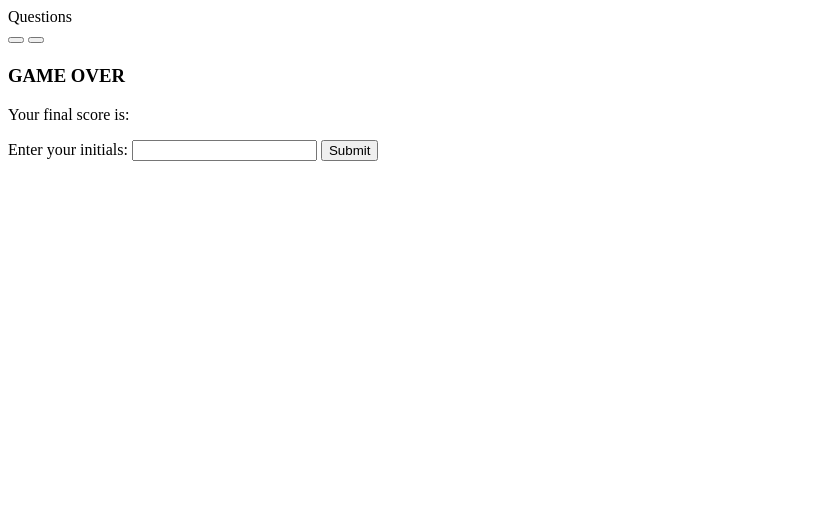
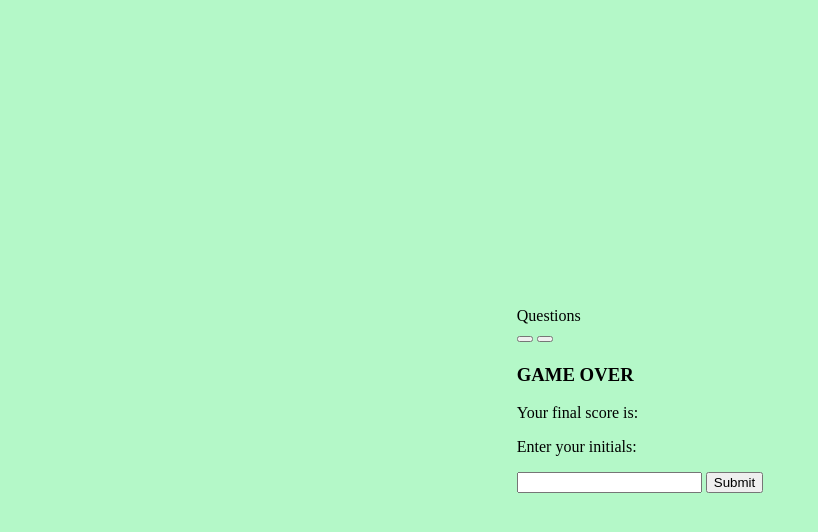
Before and after one commit to Moekabba/code-quiz, a plain HTML site: page index.html in a window 1280 px wide. Shown: the whole page, without its empty margins (0-818 px from the left). Drawn offline with Linux system fonts and the light colour scheme.

Commit message:
styled body

```diff
--- a/Assets/style.css
+++ b/Assets/style.css
@@ -0,0 +1,17 @@
+:root {
+  --hue-neutral: 2007;
+  --hue-wrong: 0;
+  --hue-correct: 145;
+}
+
+body {
+  /* --hue: var(--hue-neutral); */
+  padding: 0;
+  margin: 0;
+  width: 100vw;
+  height: 100vh;
+  display: flex;
+  justify-content: center;
+  align-items: center;
+  background-color: #b4f8c8;
+}
--- a/index.html
+++ b/index.html
@@ -28,10 +28,9 @@
       <div id="game-over" class="hide">
         <h3>GAME OVER</h3>
         <p>Your final score is: <span id="scores"></span></p>
-        <p>
-          Enter your initials: <input type="text" id="initials" />
-          <button id="submit">Submit</button>
-        </p>
+        <p>Enter your initials:</p>
+        <input type="text" id="initials" />
+        <button id="submit">Submit</button>
       </div>
     </main>
     <script src="Assets/app.js"></script>
```
Also changed, not shown: 1 other file.
